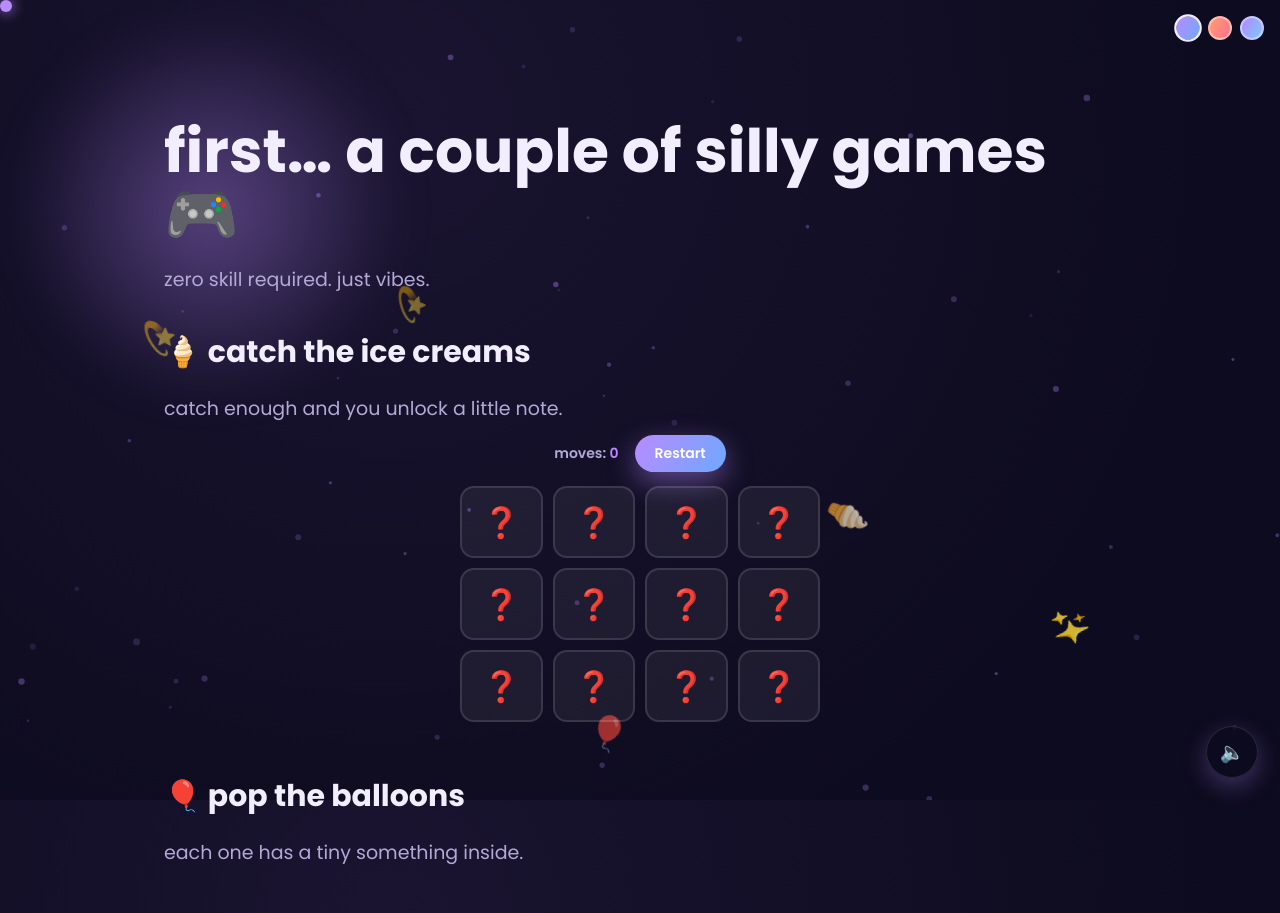
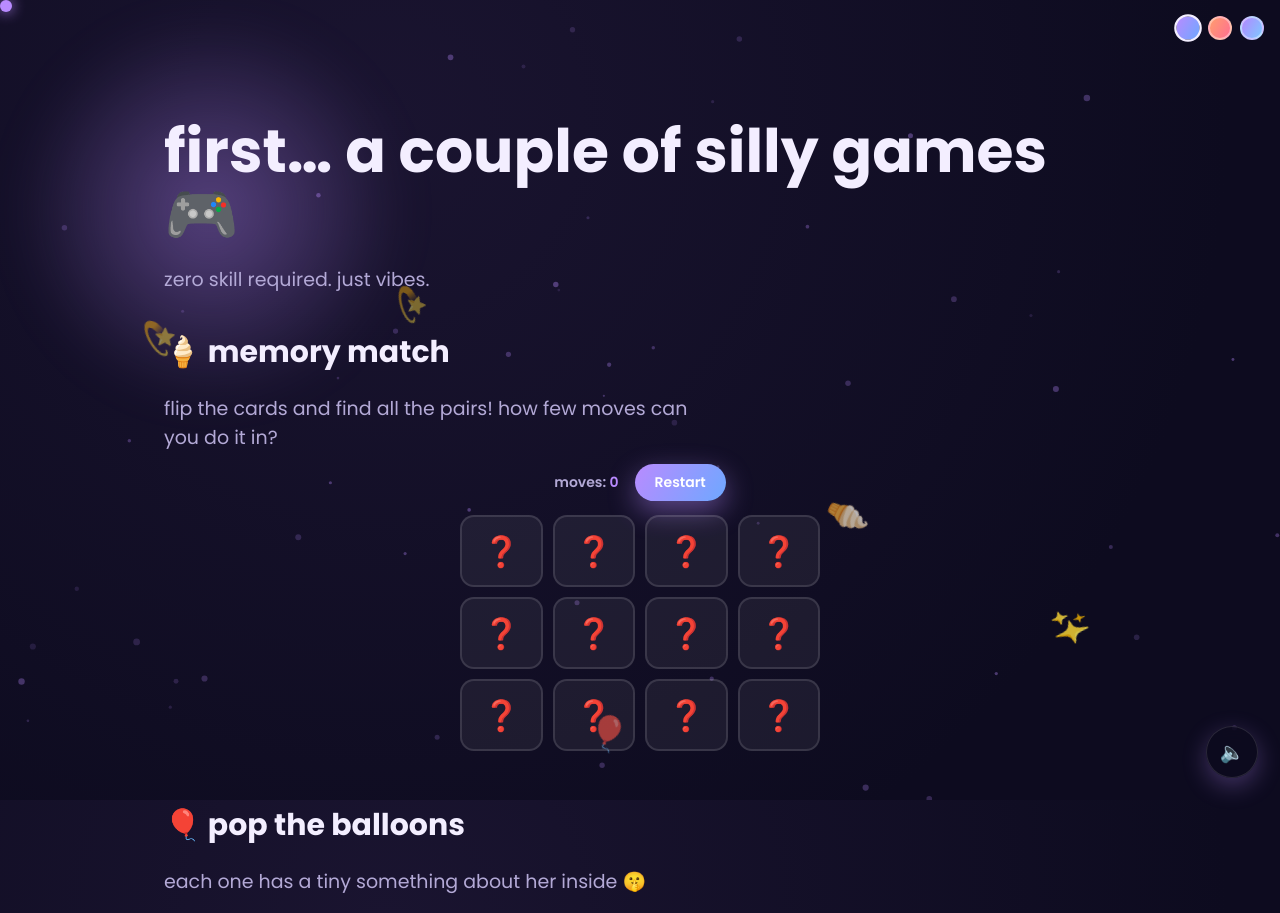
Before and after one commit to ktg17/for-you, a React (Vite) app: page /games in a window 1280 px wide. Shown: the top 913 px of the page. Built offline with nearby package versions, Linux system fonts and the light colour scheme.

Commit message:
update src/pages/Games.jsx

```diff
--- a/src/pages/Games.jsx
+++ b/src/pages/Games.jsx
@@ -4,7 +4,6 @@ import CatchHearts from '../components/CatchHearts.jsx'
 import StepDots from '../components/StepDots.jsx'
 import { config } from '../config.js'
 
-// Page 2 · cute games
 function Section({ title, subtitle, children }) {
   return (
     <section style={{ marginBottom: 52 }}>
@@ -21,11 +20,11 @@ export default function Games() {
       <h1 className="h1">{config.gamesTitle}</h1>
       <p className="lead" style={{ marginBottom: 36 }}>{config.gamesSubtitle}</p>
 
-      <Section title="🍦 catch the ice creams" subtitle="catch enough and you unlock a little note.">
+      <Section title="🍦 memory match" subtitle="flip the cards and find all the pairs! how few moves can you do it in?">
         <CatchHearts />
       </Section>
 
-      <Section title="🎈 pop the balloons" subtitle="each one has a tiny something inside.">
+      <Section title="🎈 pop the balloons" subtitle="each one has a tiny something about her inside 🤫">
         <Balloons />
       </Section>
 
```
